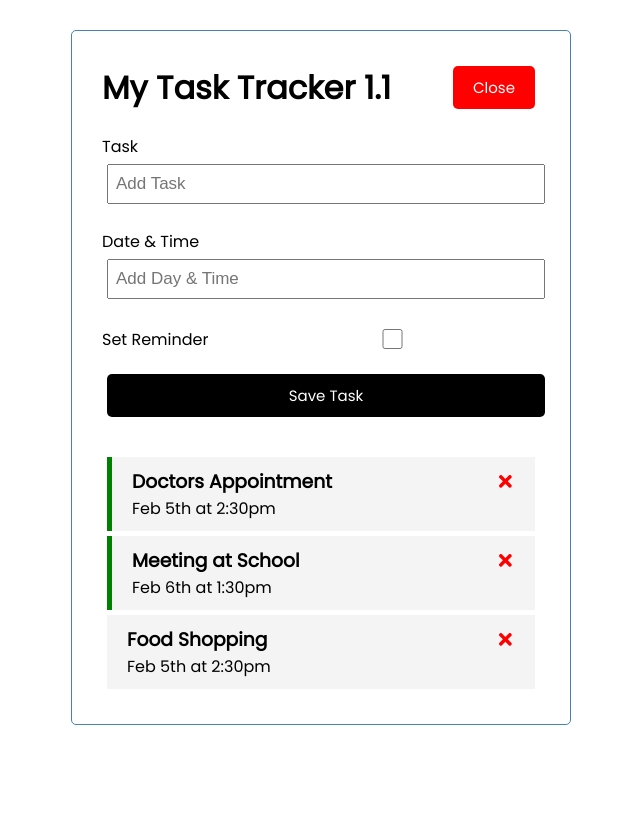
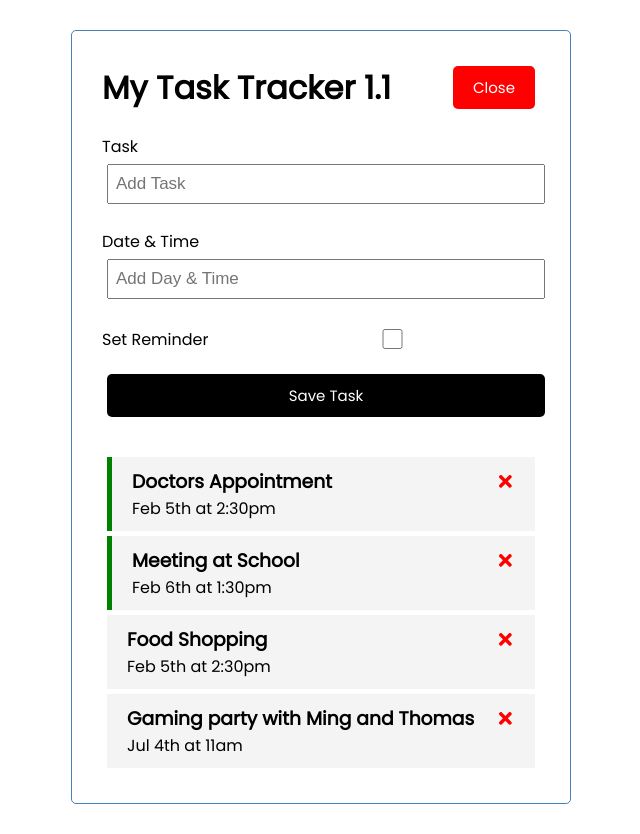
Before and after one commit to celestialheathen/node-mongo-project-part2, a React (Create React App) app in the folder Desktop/projects/react-task-tracker/: page / in a window 1280 px wide. Shown: the whole page, without its empty margins (319-959 px from the left). Before the commit the page ends 800 px from the top, so only its background shows below. Built offline with nearby package versions, Linux system fonts and the light colour scheme; data requests are answered from the project's data file.

Commit message:
fetch post

```diff
--- a/Desktop/projects/react-task-tracker/db.json
+++ b/Desktop/projects/react-task-tracker/db.json
@@ -17,6 +17,12 @@
       "text": "Food Shopping",
       "day": "Feb 5th at 2:30pm",
       "reminder": false
+    },
+    {
+      "id": 4,
+      "text": "Gaming party with Ming and Thomas",
+      "day": "Jul 4th at 11am",
+      "reminder": false
     }
   ]
 }
--- a/Desktop/projects/react-task-tracker/src/App.js
+++ b/Desktop/projects/react-task-tracker/src/App.js
@@ -32,7 +32,13 @@ function App() {
   const addTask = (task) => {
     const id = tasks.length + 1
     const newTask = { id, ...task }
-    setTasks([...tasks, newTask])
+    fetch('http://localhost:3000/tasks', {
+      method: 'POST',
+      headers: {'Content-Type': 'application/json'},
+      body: JSON.stringify(newTask)
+    })
+     .then(res => res.json())
+     .then(data => setTasks([...tasks, data]))
   }
 
   return (
```
